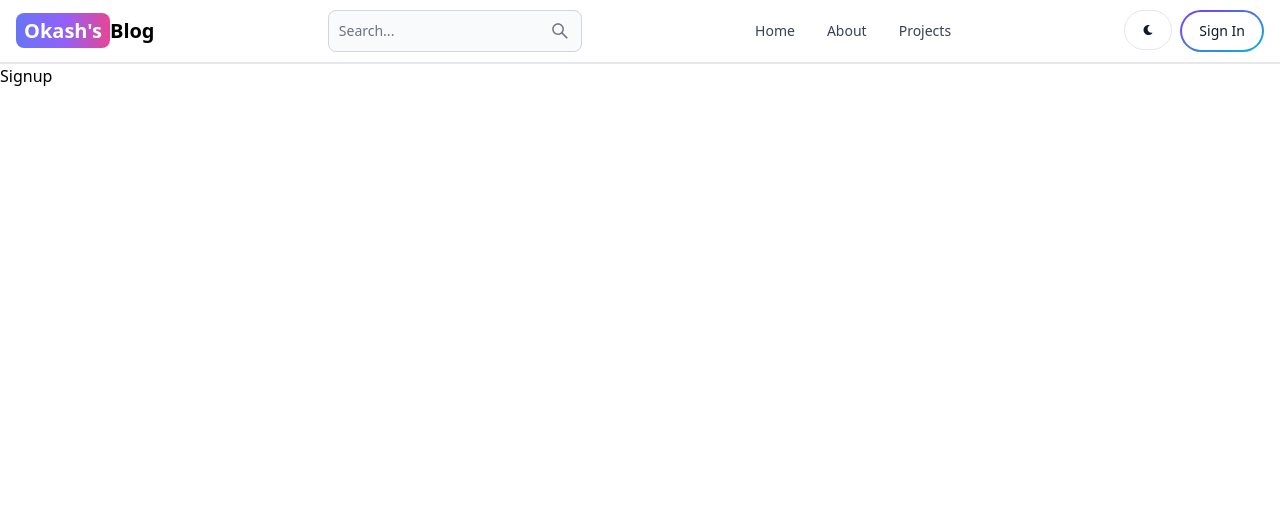
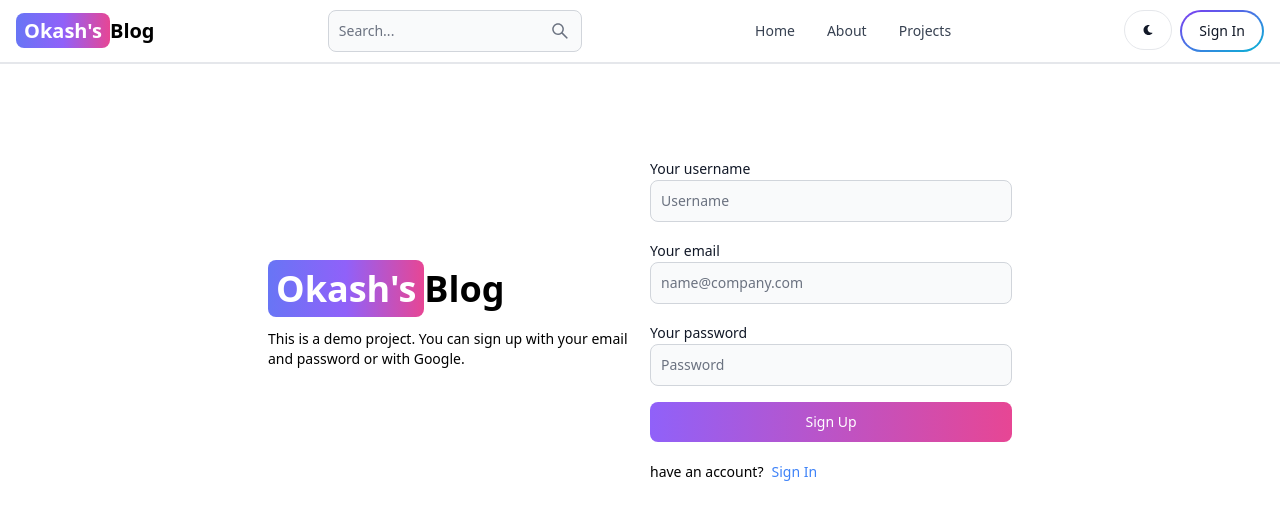
Before and after one commit to Okashe/mern-blog, a React (Vite) app in the folder client/: page /signup in a window 1280 px wide. Shown: the top 520 px of the page. Built offline with nearby package versions, Linux system fonts and the light colour scheme.

Commit message:
complete signup page ui

```diff
--- a/client/src/pages/Signup.jsx
+++ b/client/src/pages/Signup.jsx
@@ -1,8 +1,62 @@
-import React from 'react'
+import {Link} from 'react-router-dom'
+import {Button, Label, TextInput} from 'flowbite-react'
 
 const Signup = () => {
   return (
-    <div>Signup</div>
+    <div className='min-h-screen mt-20'>
+      <div className='flex p-3 max-w-3xl mx-auto flex-col md:flex-row md:items-center gap-5'>
+        {/* left side */}
+       <div className='flex-1'>
+         <Link
+          to="/"
+          className='font-bold dark:text-white text-4xl'
+         >
+            <span className='px-2 py-1 bg-gradient-to-r from-indigo-500 via-purple-500 to-pink-500 rounded-lg text-white'>Okash's</span>Blog
+         </Link>
+         <p className='text-sm mt-5 '>
+           This is a demo project. You can sign up with your email and password or with Google.
+         </p>
+       </div>
+       {/* right side */}
+       <div className='flex-1'>
+         <form className='flex flex-col gap-4'>
+          <div className=''>
+             <Label value='Your username'/>
+             <TextInput
+               type='text'
+               placeholder='Username'
+               id='username'
+             />
+          </div>
+          <div className=''>
+             <Label value='Your email'/>
+             <TextInput
+               type='email'
+               placeholder='name@company.com'
+               id='email'
+             />
+          </div>
+          <div className='Your password'>
+             <Label value='Your password'/>
+             <TextInput
+               type='password'
+               placeholder='Password'
+               id='password'
+             />
+          </div>
+          <Button gradientDuoTone='purpleToPink' type='submit'>
+            Sign Up
+          </Button>
+         </form>
+         <div className="flex gap-2 text-sm mt-5">
+            <span>have an account?</span>
+            <Link to='/signin' className='text-blue-500'>
+              Sign In
+            </Link>
+         </div>
+       </div>
+      </div>
+    </div>
   )
 }
 
```
